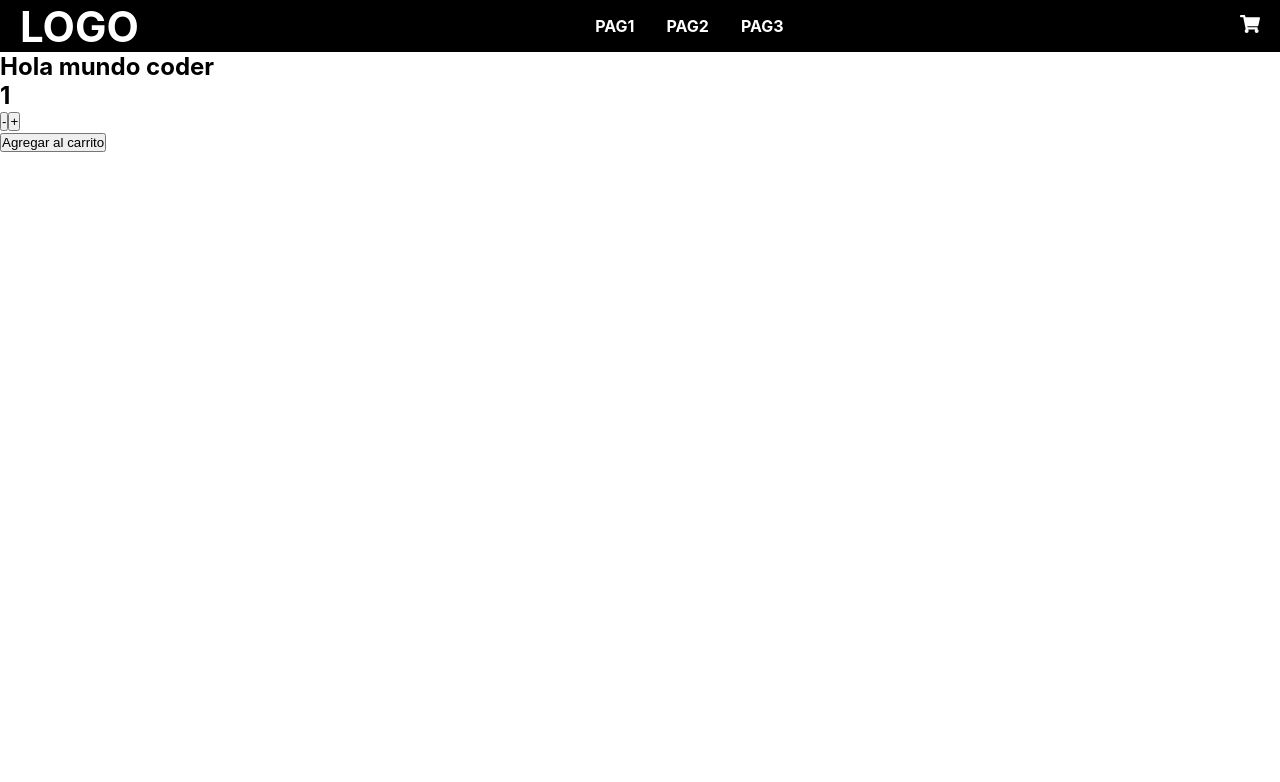
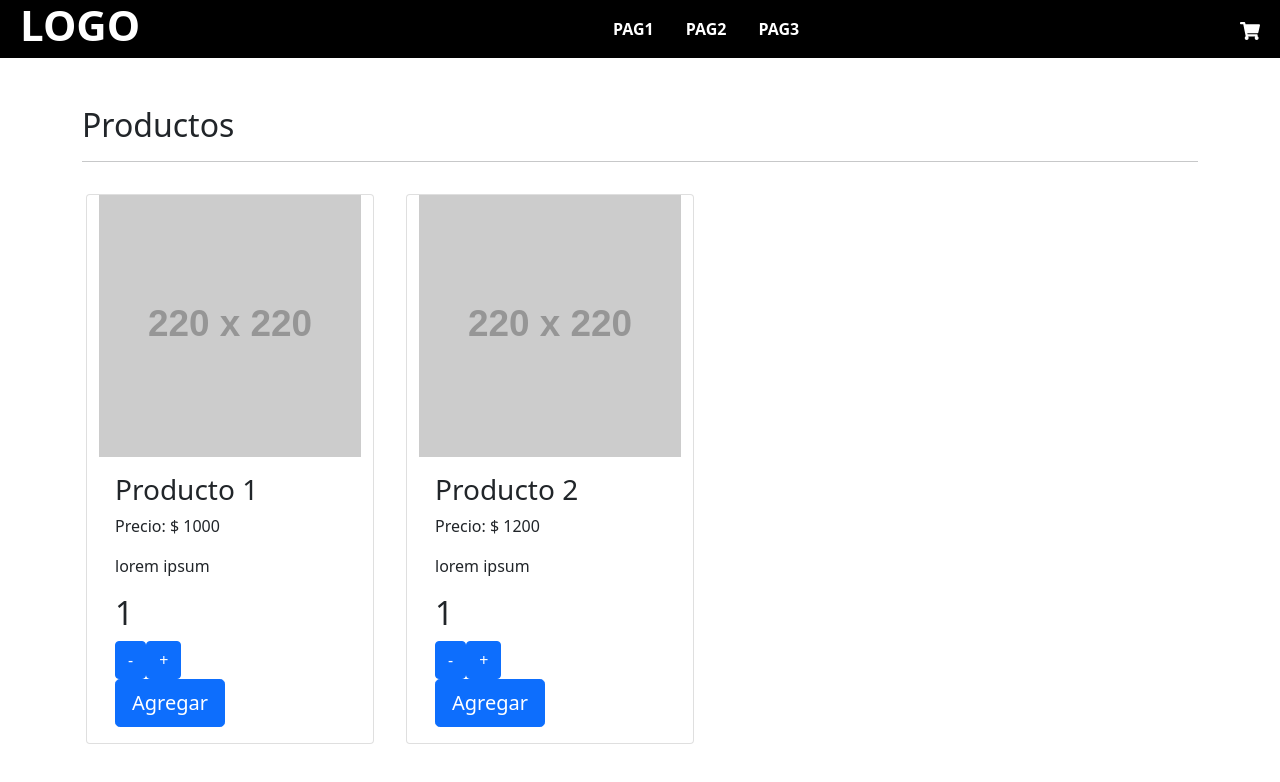
Before and after one commit to rabasquito/raba-react, a React (Create React App) app: page / in a window 1280 px wide. Shown: the top 782 px of the page. Built offline with nearby package versions, Linux system fonts and the light colour scheme.

Commit message:
commit 4ta entrega Item.js , ItemList,js

```diff
--- a/src/App.js
+++ b/src/App.js
@@ -1,13 +1,14 @@
 import './styles.css'
 import {NavBar} from './components/NavBar/NavBar';
 import {ItemListContainer} from './components/ItemListContainer/ItemListContainer';
-
+import 'bootstrap/dist/css/bootstrap.min.css';
 
 function App() {
   return (
     <div className="mi-app">
 
       <NavBar/>
+
       <ItemListContainer greeting="Hola mundo coder" />
 
 
--- /dev/null
+++ b/src/components/Item/Item.js
@@ -0,0 +1,15 @@
+import React from 'react'
+import {ItemCount} from '../ItemCount/ItemCount'
+export const Item = ({prod}) => {
+    return (
+        <div key={prod.id} className="card m-3" style={{width: "18rem"}}>
+            <img src={prod.img} alt={prod.name}/>
+            <div className="card-body">
+                <h3 className="card-title">{prod.name}</h3>
+                <p className="card-text">Precio: $ {prod.price}</p>
+                <p className="card-text">{prod.desc}</p>
+                <ItemCount disponible="5" />
+            </div>
+        </div>
+    )
+}
--- a/src/components/ItemCount/ItemCount.js
+++ b/src/components/ItemCount/ItemCount.js
@@ -1,11 +1,11 @@
 import React, {useState} from 'react'
 import {Button} from 'react-bootstrap'
 
-export const ItemCount = ({stock}) => {
+export const ItemCount = ({disponible}) => {
     const [counter, setCounter] = useState(1)
 
     const incrementar = () => {
-        if(stock>counter) {
+        if(disponible>counter) {
             setCounter(counter+1);
         } else {
             alert("No hay más stock de este producto!");
@@ -31,7 +31,7 @@ export const ItemCount = ({stock}) => {
                <Button variant="primary" onClick={decrementar} >-</Button>
                <Button variant="primary" onClick={incrementar} >+</Button>
            </div>
-           <Button variant="primary" size="lg" onClick={respuesta} >Agregar al carrito</Button>
+           <Button variant="primary" size="lg" onClick={respuesta} >Agregar</Button>
         </div>
     )
 }
--- /dev/null
+++ b/src/components/ItemList/ItemList.js
@@ -0,0 +1,19 @@
+import React from 'react'
+import { Container, Row } from 'react-bootstrap'
+import { Item } from '../Item/Item'
+
+
+
+export const ItemList = ({productos}) => {
+
+    return (
+        <Container className="my-5">
+            <h2>Productos</h2>
+            <hr/>
+            <Row>
+                {productos.map((prod) => <Item prod={prod}/> )}
+
+            </Row>
+        </Container>
+    )
+}
--- a/src/components/ItemListContainer/ItemListContainer.js
+++ b/src/components/ItemListContainer/ItemListContainer.js
@@ -1,16 +1,37 @@
-import  React from 'react'
-import { ItemCount } from '../ItemCount/ItemCount'
+import  React, {useEffect, useState} from 'react'
+import { pedirDatos } from '../../helpers/pedirDatos'
+import { ItemList } from '../ItemList/ItemList'
+
 
 export const ItemListContainer = ({greeting}) => {
 
+    const [loading, setLoading] = useState(false)
+    const [productos, setProductos] = useState([])
 
 
+    useEffect(() => {
+        setLoading(true)
+        pedirDatos()
+        .then( (resp) => {
+           setProductos(resp)
+        })
+        .catch( (error) => {
+            console.log(error)
+        })
+        .finally(() => {
+            setLoading(false)
+        })
+    }, [])
 
 
     return (
         <div>
-            <h2>{greeting}</h2>
-            <ItemCount stock="5"/>
+            {
+                loading
+                ? <h2>Cargando..</h2>
+                : <ItemList productos={productos}/>
+            }
+
         </div>
     )
 }
--- /dev/null
+++ b/src/data/stock.js
@@ -0,0 +1,17 @@
+export const stock = [
+    {
+        id:1,
+        price: 1000,
+        name:"Producto 1",
+        desc: "lorem ipsum",
+        img:"https://via.placeholder.com/220"
+    },
+
+    {
+        id:2,
+        price: 1200,
+        name:"Producto 2",
+        desc: "lorem ipsum",
+        img:"https://via.placeholder.com/220"
+    }
+]
--- /dev/null
+++ b/src/helpers/pedirDatos.js
@@ -0,0 +1,10 @@
+import { stock } from "../data/stock"
+
+
+export const pedirDatos =() =>{
+    return new Promise((resolve, reject) => {
+        setTimeout(() => {
+            resolve(stock)
+        }, 3000)
+    })
+}
```
